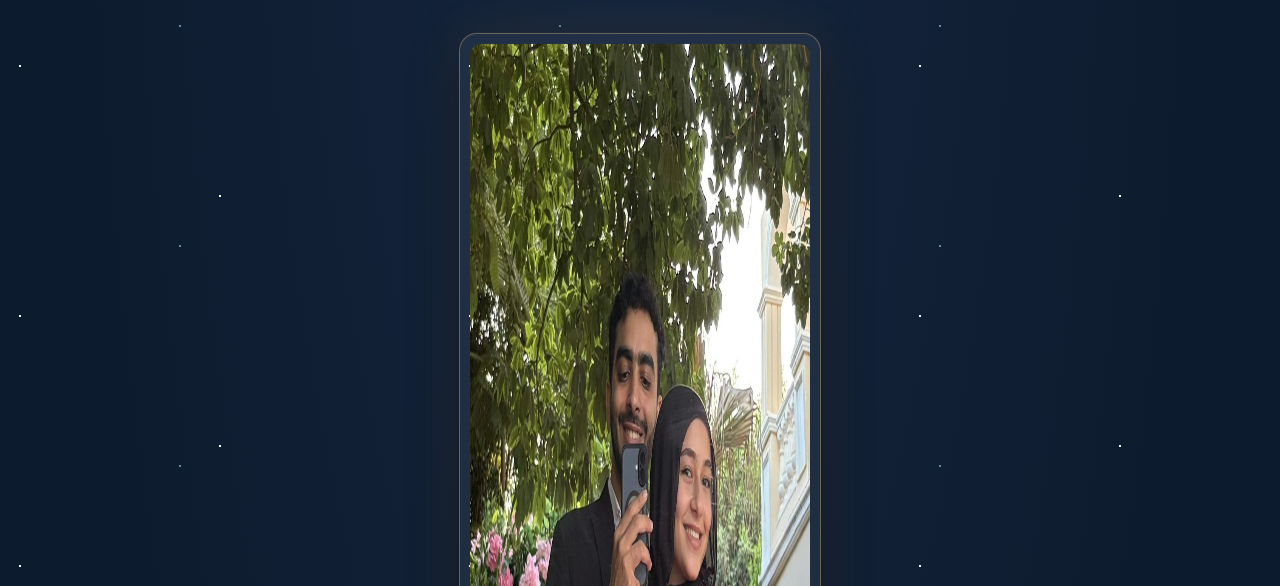
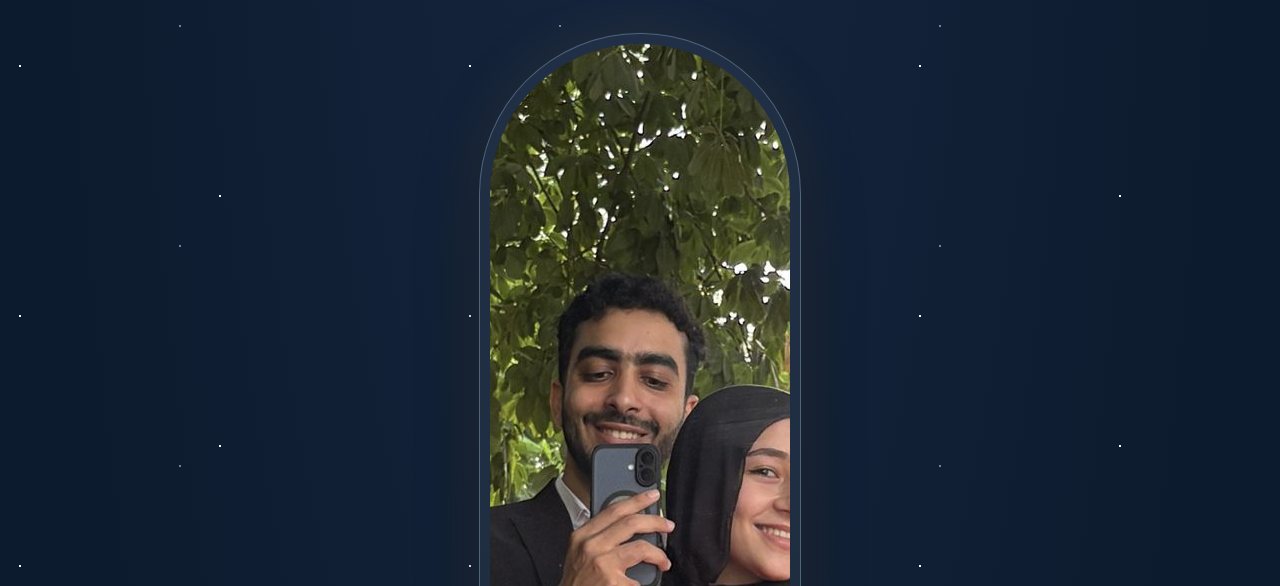
Before and after one commit to Adelsamir01/katb-ketab, a website: page index.html in a window 1280 px wide. Shown: the part 214-800 px from the top of the page. Drawn offline with Linux system fonts and the light colour scheme; a web font is replaced by a local one.

Commit message:
Restore original arched 4:5 hero photo frame

```diff
--- a/index.html
+++ b/index.html
@@ -141,15 +141,17 @@
       margin-top: 38px;
       padding: 10px;
       background: rgba(255, 255, 255, .06);
-      border: 1px solid rgba(217, 184, 124, .4);
-      border-radius: 18px;
-      box-shadow: 0 18px 50px rgba(0, 0, 0, .45), 0 0 60px rgba(217, 184, 124, .12);
+      border: 1px solid rgba(169, 207, 232, .35);
+      border-radius: 999px 999px 22px 22px;
+      box-shadow: 0 24px 60px rgba(0, 0, 0, .35), 0 0 60px rgba(217, 184, 124, .12);
       animation: floaty 6s ease-in-out infinite;
     }
     .hero-photo img {
       display: block;
-      width: min(340px, 72vw);
-      border-radius: 11px;
+      width: min(300px, 68vw);
+      aspect-ratio: 4 / 5;
+      object-fit: cover;
+      border-radius: 999px 999px 14px 14px;
     }
     @keyframes floaty {
       0%, 100% { transform: translateY(0); }
```
